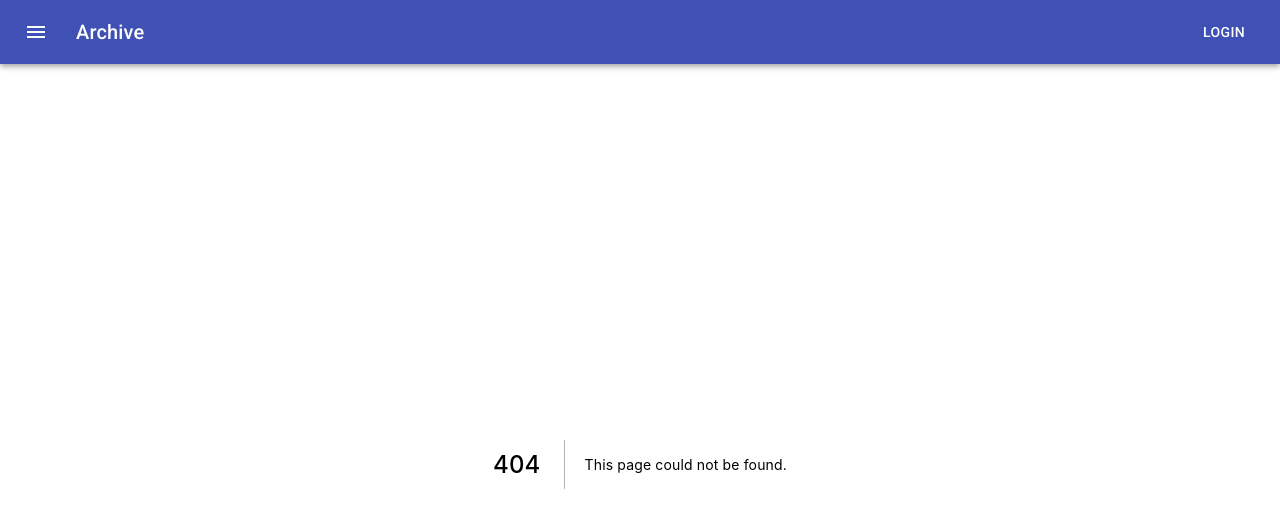
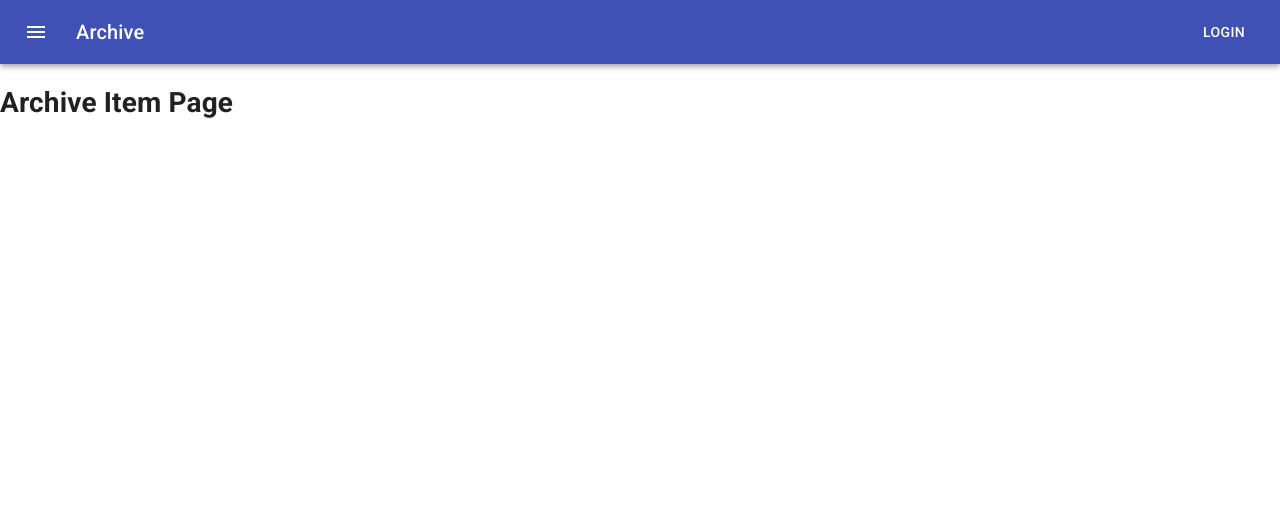
Before and after one commit to doggybay/archive-project, a Next.js app: page /ArchiveItem in a window 1280 px wide. Before the commit this address had no page. Shown: the top 528 px of the page. Built offline with nearby package versions, Linux system fonts and the light colour scheme.

Commit message:
working on item

```diff
--- /dev/null
+++ b/pages/ArchiveItem.js
@@ -0,0 +1,17 @@
+import React from 'react';
+import { useSelector, useDispatch } from 'react-redux';
+import { makeStyles } from '@material-ui/core/styles';
+import { useRouter } from 'next/router'
+
+const ArchiveItem = (props) => {
+  const router = useRouter();
+  console.log('props item page: ', router)
+  return (
+    <div>
+      <h1>Archive Item Page</h1>
+    </div>
+  )
+};
+
+
+export default ArchiveItem;
```
